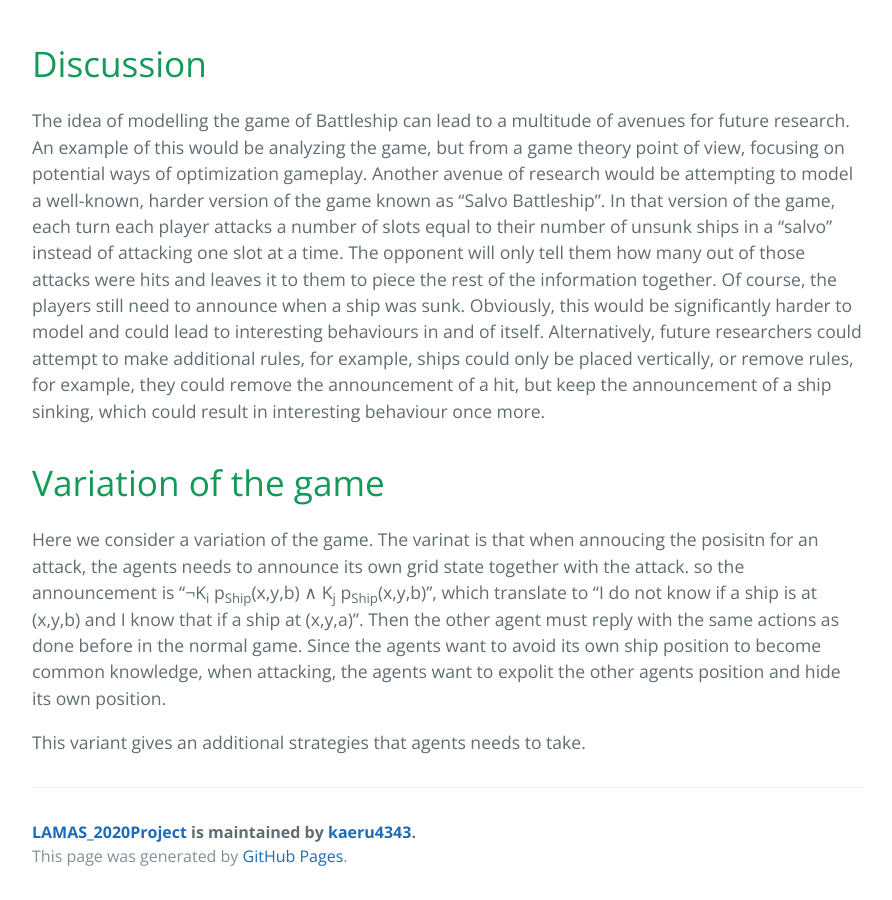
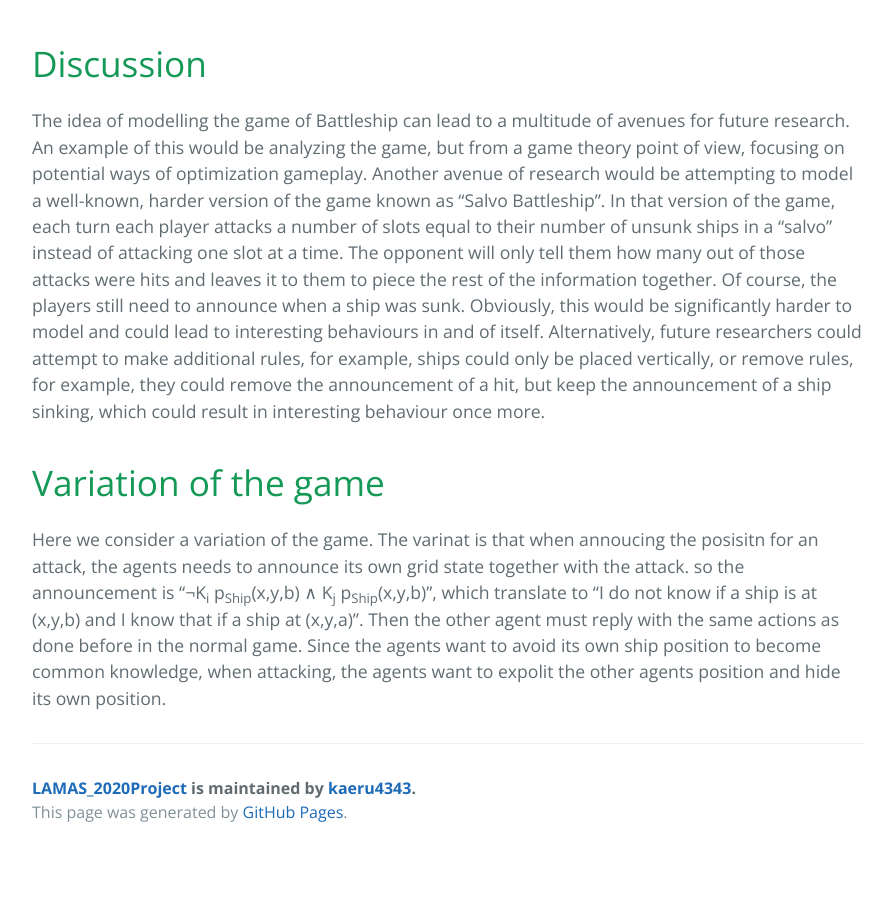
Before and after one commit to kaeru4343/LAMAS_2020Project, a Jekyll site: the page built from index.md, in a window 1280 px wide and 900 px high, scrolled down 6867 px. Shown: the whole window, without its empty margins (192-1084 px from the left). Built offline with Jekyll 4.4.1, drawn with Linux system fonts in a browser that asks for light colours; after the commit the page ends 7723 px from its top, so only the background shows below that.

Commit message:
Update index.md

```diff
--- a/index.md
+++ b/index.md
@@ -97,5 +97,3 @@ The idea of modelling the game of Battleship can lead to a multitude of avenues
 # Variation of the game
 Here we consider a variation of the game. The varinat is that when annoucing the posisitn for an attack, the agents needs to announce its own grid state together with the attack. so the announcement is "&not;K<sub>i</sub> p<sub>Ship</sub>(x,y,b) &and;  K<sub>j</sub> p<sub>Ship</sub>(x,y,b)", which translate to "I do not know if a ship is at (x,y,b) and I know that if a ship at (x,y,a)". Then the other agent must reply with the same actions as done before in the normal game.
 Since the agents want to avoid its own ship position to become common knowledge, when attacking, the agents want to expolit the other agents position and hide its own position.
-
-This variant gives an additional strategies that agents needs to take.
```
